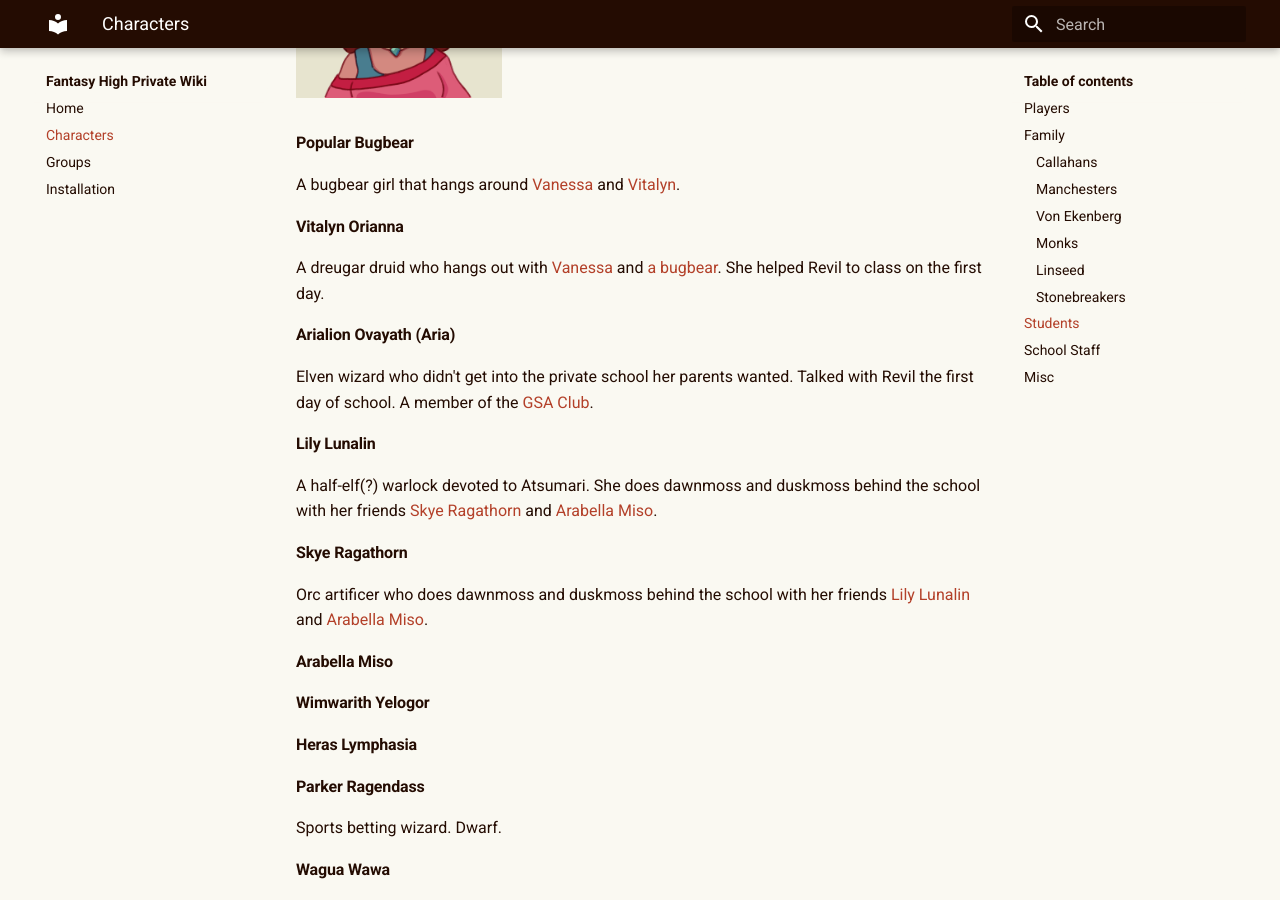
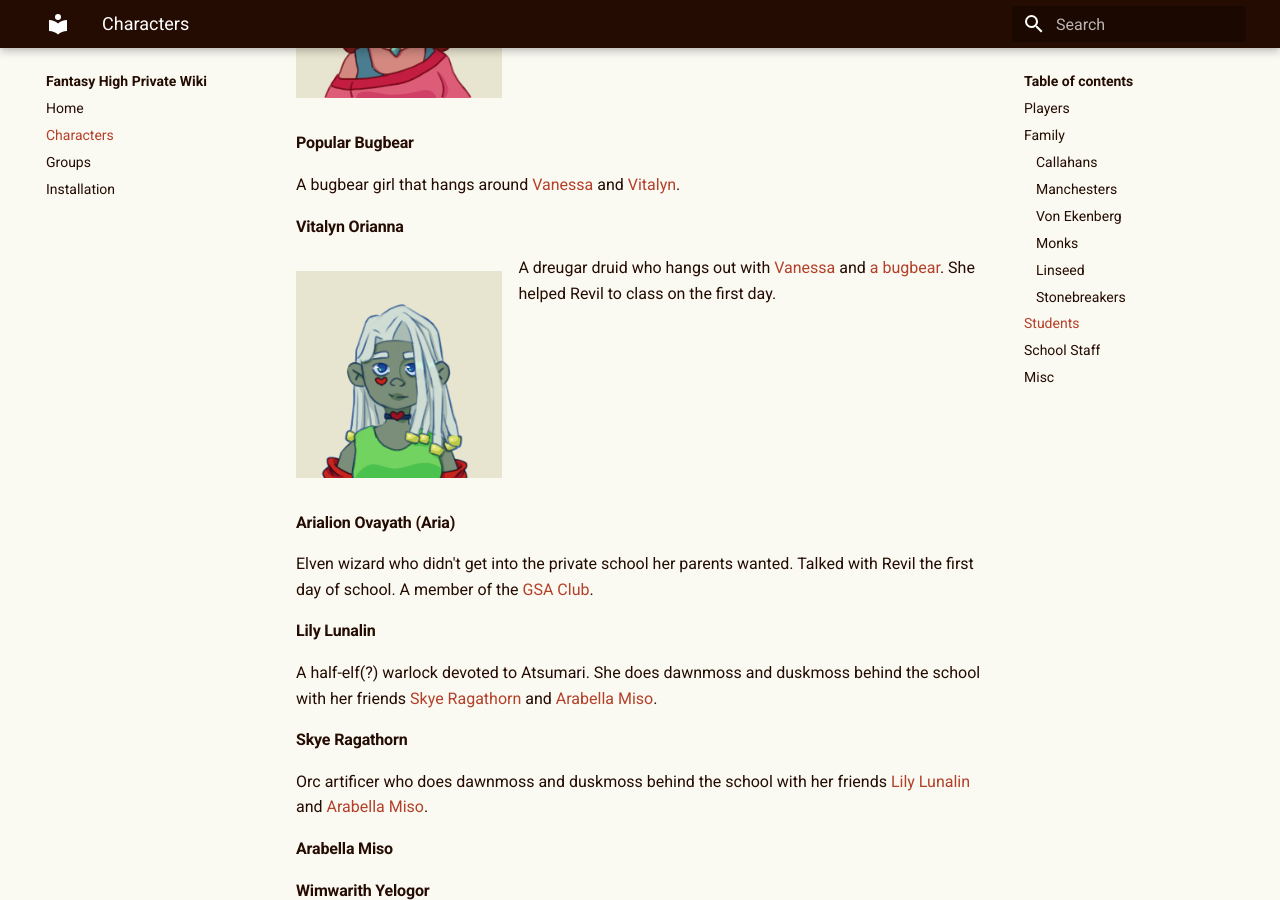
Before and after one commit to Aelyxiris/fantasyhigh, an MkDocs documentation site: the page built from docs/characters.md, in a window 1280 px wide and 900 px high, scrolled down 3799 px. Built offline with MkDocs 1.6.1 and Material for MkDocs 9.7.7, drawn with Linux system fonts in a browser that asks for light colours.

Commit message:
added vitalyns image

```diff
--- a/docs/characters.md
+++ b/docs/characters.md
@@ -105,7 +105,10 @@ Vanessa Faren is a half-elf bard who is generally the popular girl of the school
 A bugbear girl that hangs around [Vanessa](#vanessa-faren) and [Vitalyn](#vitalyn-orianna).
 
 #### Vitalyn Orianna
+![Vitalyn Orianna](images/vitalynPortrait.png){width=30%; align=left}
 A dreugar druid who hangs out with [Vanessa](#vanessa-faren) and [a bugbear](#popular-bugbear). She helped Revil to class on the first day.
+
+<div style="clear: both;"></div>
 
 #### Arialion Ovayath (Aria)
 Elven wizard who didn't get into the private school her parents wanted. Talked with Revil the first day of school. A member of the [GSA Club](groups.md/#gsa-club).
```
Also changed, not shown: docs/images/vitalynPortrait.png (added).
